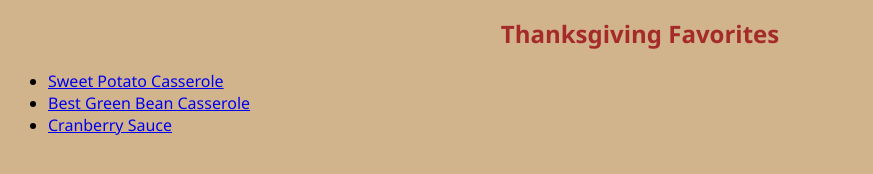
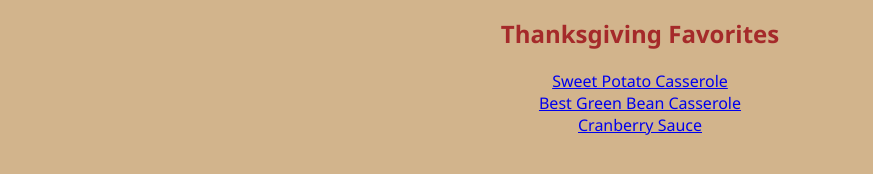
Before and after one commit to court813/odin-recipes, a plain HTML site: page index.html in a window 1280 px wide. Shown: the part 394-568 px from the top of the page, without its empty margins (0-873 px from the left). Drawn offline with Linux system fonts and the light colour scheme.

Commit message:
adding block

```diff
--- a/index.html
+++ b/index.html
@@ -13,11 +13,10 @@
     </p>
     <h2 class="headline">Thanksgiving Favorites</h2>
     <p>
-        <ul id="list">
-       <li> <a target="_blank" href="recipes/sweet-potato-casserole.html">Sweet Potato Casserole</a> </li>
-       <li> <a target="_blank" href="recipes/green-bean-casserole.html">Best Green Bean Casserole</a> </li>
-       <li> <a target="_blank" href="recipes/cranberry-sauce.html">Cranberry Sauce</a> </li>
-    </ul>
+
+       <div> <a target="_blank" href="recipes/sweet-potato-casserole.html">Sweet Potato Casserole</a> </div>
+       <div> <a target="_blank" href="recipes/green-bean-casserole.html">Best Green Bean Casserole</a> </div>
+       <div> <a target="_blank" href="recipes/cranberry-sauce.html">Cranberry Sauce</a> </div>
     </p>
 </body>
 </html>
--- a/style.css
+++ b/style.css
@@ -6,9 +6,9 @@
 
 .headline {
     text-align: center;
-    color:brown
+    color: brown
 }
 
-#list {
-    text-align: left
+.list {
+    display:block
 }
```
